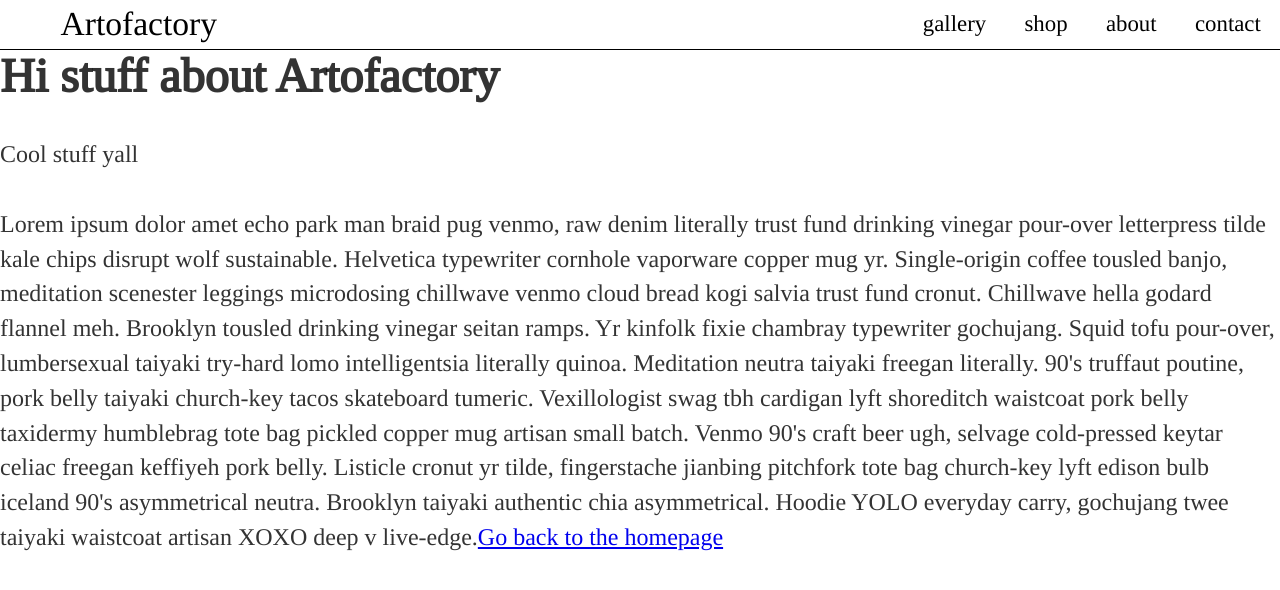
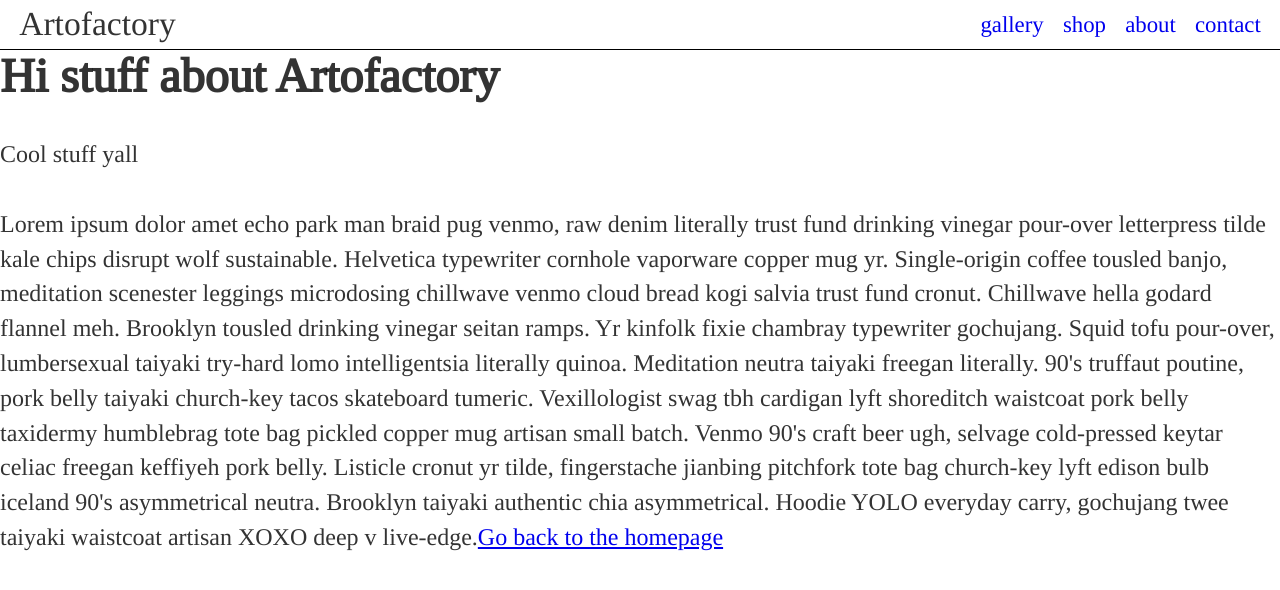
Before and after one commit to eghan/gatsby-storefront, a Gatsby site: page /about in a window 1280 px wide. Built offline with nearby package versions, Linux system fonts and the light colour scheme; Gatsby itself is replaced by a stand-in of ours.

Commit message:
switch styling to grid and cleanup

```diff
--- a/src/components/header.js
+++ b/src/components/header.js
@@ -6,32 +6,25 @@
 const sections = ['gallery', 'shop', 'about', 'contact']
 
 const Nav = styled(Link)`
-  margin: 0 auto;
-  max-width: 960;
-  padding: 0.3rem 0.8rem;
-  display: inline-block;
-  color: black;
+  padding: 0 0.8rem 0 0;
   text-decoration: none;
   font-size: 0.95em;
-  &:hover {
-    background-color: #f5f5f5;
-  }
-  -webkit-transition-duration: 0.8s; /* Safari */
-  transition-duration: 0.8s;
-  border-radius: 2px;
-  line-height: 0.5;
-  vertical-align: sub;
 `
-
+const Home = styled.div`
+  grid-area: 1 / 1;
+  padding: 0 0.8rem;
+  text-decoration: none;
+  font-size: 1.4em;
+`
 const Navbar = styled.div`
-  margin: 0, auto;
-  padding: 0.4em, 0.5em;
-  background-color: white;
+  display: grid;
+  grid-template-columns: 1fr 1fr;
+  border-bottom: 0.5px solid black;
 `
 const Navitems = styled.div`
-  float: right;
-  margin: 0, auto;
-  padding: 0.4em, 0.5em;
+  grid-area: 1 / 2;
+  text-align: right;
+  padding: 0.3rem 0 0 0;
 `
 
 // because react-burger-menu does not support JSS visability control,
@@ -63,22 +56,10 @@
 }
 
 const Header = ({ siteTitle }) => (
-  <div style={{ borderBottom: '.5px solid black', float: 'bottom' }}>
-    <Navbar>
-      <Link
-        to="/"
-        style={{
-          color: 'black',
-          textDecoration: 'none',
-          padding: '1.8em',
-          fontSize: '1.4em',
-        }}
-      >
-        {siteTitle}
-      </Link>
-      <NavResponsive />
-    </Navbar>
-  </div>
+  <Navbar>
+    <Home>{siteTitle}</Home>
+    <NavResponsive />
+  </Navbar>
 )
 
 export default Header
```
